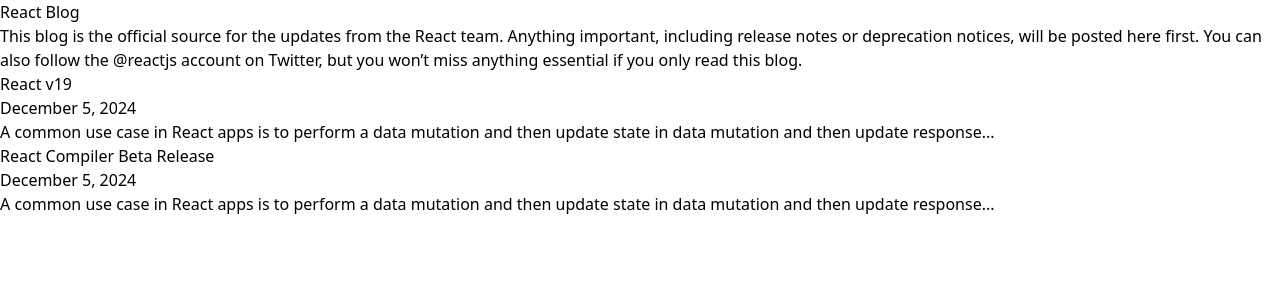
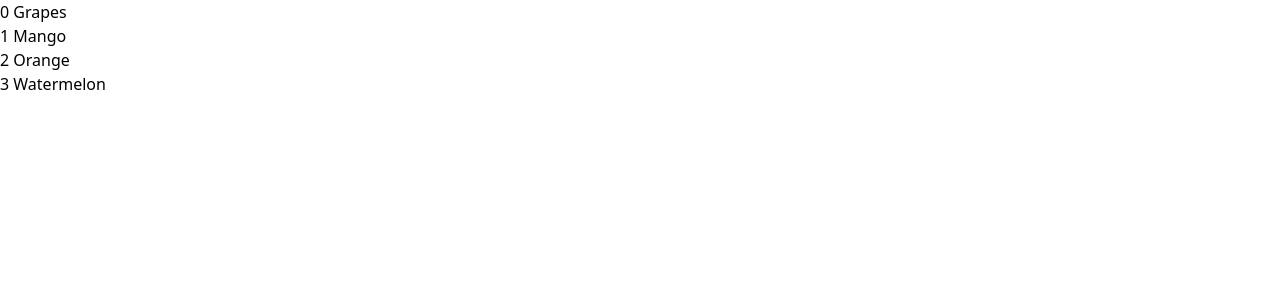
Before and after one commit to riteshpatidar08/React-eve, a React (Vite) app: page / in a window 1280 px wide. Shown: the top 300 px of the page. Built offline with nearby package versions, Linux system fonts and the light colour scheme.

Commit message:
updated code till list rendering

```diff
--- a/src/App.jsx
+++ b/src/App.jsx
@@ -1,53 +1,18 @@
-import './App.css';
+function App() {
+  const arr = ['Grapes', 'Mango', 'Orange', 'Watermelon'];
+  return (
+    <div>
 
-function Card(props) {
-  console.log(props.heading);
-  return (
-    <div className="flex flex-col gap-8">
-      <div className="mx-32 border rounded-xl p-4 border-[#9c9c9e] flex flex-col gap-3">
-        <h2 className="text-3xl font-bold  text-[#23272F]">{props.heading}</h2>
-        <h3 className="font-medium  text-[#9c9c9e]">December 5, 2024</h3>
-        <p className="font-medium">
-          A common use case in React apps is to perform a data mutation and then
-          update state in data mutation and then update response...
-        </p>
-      </div>
+      {arr.map((fruit,index) => (
+        <p className="text-3xl font-bold">{`${index} ${fruit}`}</p>
+      ))}
+
+      {/* <p>{arr[0]}</p>
+    <p>{arr[1]}</p>
+    <p>{arr[2]}</p>
+    <p>{arr[3]}</p> */}
     </div>
   );
 }
 
-function App() {
-  return (
-    <main>
-      <div className="mx-32 my-20">
-        <h1 className="text-[40px] font-bold text-[#23272F]">React Blog</h1>
-        <p className="my-4 text-[#23272F] text-[20px] font-medium">
-          This blog is the official source for the updates from the React team.
-          Anything important, including release notes or deprecation notices,
-          will be posted here first. You can also follow the{' '}
-          <span className="text-[#087ea4]">@reactjs</span> account on Twitter,
-          but you won’t miss anything essential if you only read this blog.
-        </p>
-      </div>
-
-      {/* div for card */}
-
-      <div className="flex flex-col gap-4">
-        <Card heading="React v19" />
-        <Card heading="React Compiler Beta Release" />
-      </div>
-    </main>
-  );
-}
-
 export default App;
-
-// props => key = value
-
-//  <div className='mx-32 border rounded-xl p-4 border-[#9c9c9e] flex flex-col gap-3'>
-//   <h2 className='text-3xl font-bold  text-[#23272F]'>React Compiler Beta Release</h2>
-//   <h3 className='font-medium  text-[#9c9c9e]'>December 9, 2025</h3>
-//   <p className='font-medium'>A common use case in React apps is to perform a data mutation and then update state in data mutation and then update response...</p>
-//   </div>
-
-//NOTE PROPS => props are used to pass data in only one direction => FROM PARENT TO CHILD
```
Also changed, not shown: completedTopics.txt (added), notes/12dec.txt (added).
